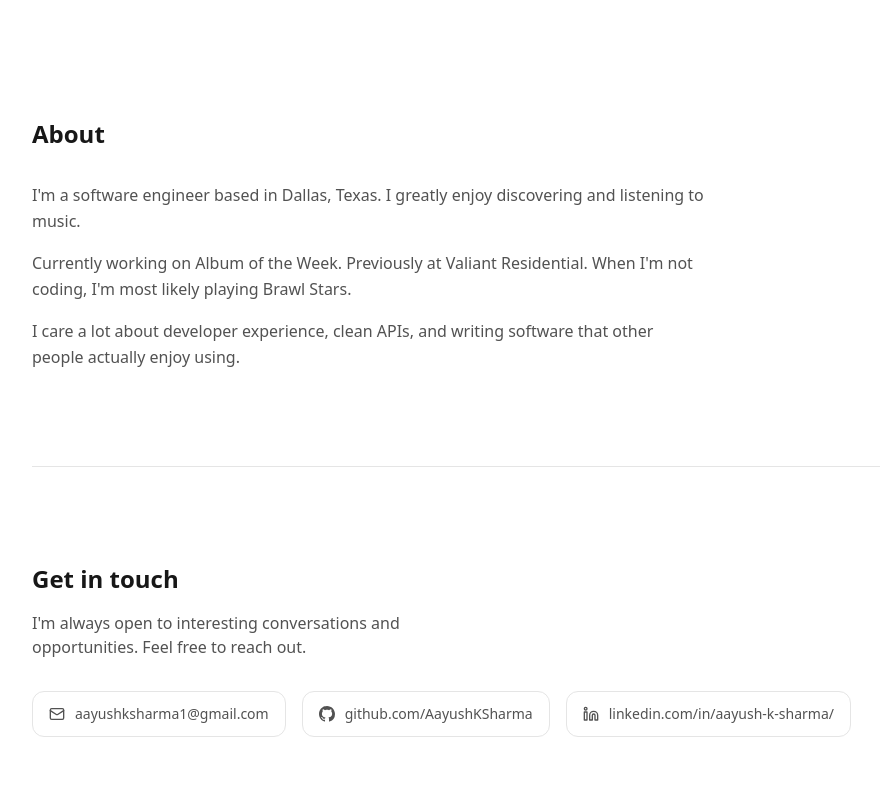
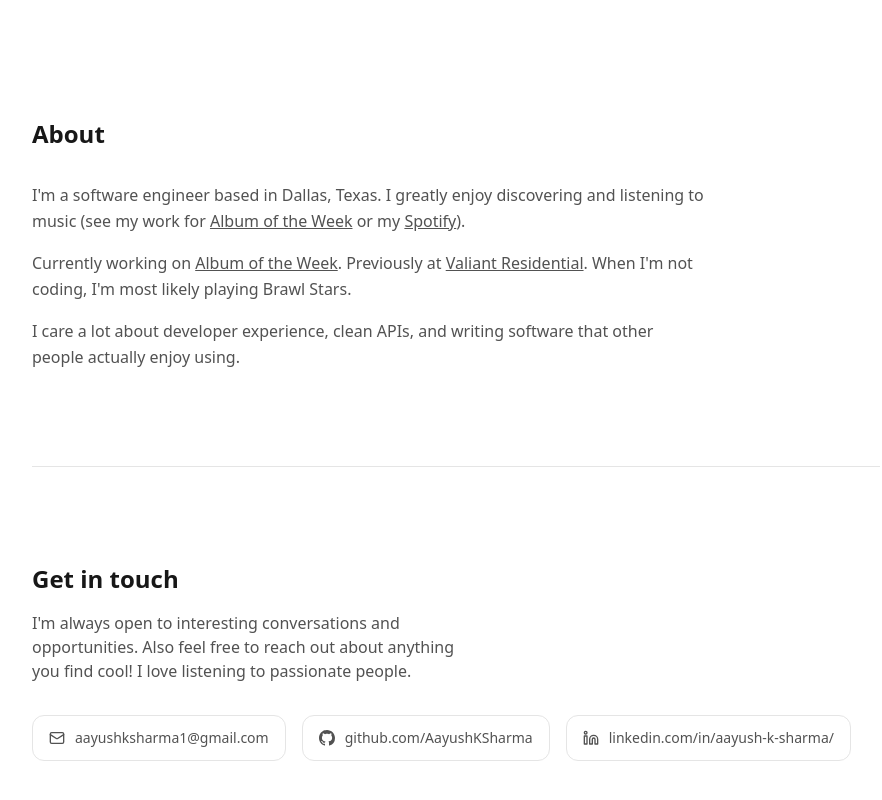
Before and after one commit to AayushKSharma/PortfolioWebsite, a Next.js app: page / in a window 1280 px wide. Shown: the part 698-1498 px from the top of the page, without its empty margins (184-1066 px from the left). Built offline with nearby package versions, Linux system fonts and the light colour scheme.

Commit message:
about refreshed, contact details, aotw content edited and pm qualities started upon

```diff
--- a/components/sections/About.tsx
+++ b/components/sections/About.tsx
@@ -20,10 +20,10 @@
         </h2>
         <div className="max-w-2xl space-y-4 text-neutral-600 dark:text-neutral-400 leading-relaxed">
           <p>
-            I&apos;m a software engineer based in Dallas, Texas. I greatly enjoy discovering and listening to music.
+            I&apos;m a software engineer based in Dallas, Texas. I greatly enjoy discovering and listening to music (see my work for <a href="/projects/aotw" style={{ textDecoration: "underline" }}>Album of the Week</a> or my <a href="https://open.spotify.com/user/meowmaster6400?si=2d52bb77274947b4" target="_blank" rel="noopener noreferrer" style={{ textDecoration: "underline" }}>Spotify</a>).
           </p>
           <p>
-            Currently working on <a href="https://www.tamuaotw.com/" target="_blank" rel="noopener noreferrer">Album of the Week</a>. Previously at <a href="https://valiantresidential.com/" target="_blank" rel="noopener noreferrer">Valiant Residential</a>.
+            Currently working on <a href="/projects/aotw" style={{ textDecoration: "underline" }}>Album of the Week</a>. Previously at <a href="https://valiantresidential.com/" target="_blank" rel="noopener noreferrer"  style={{ textDecoration: "underline" }}>Valiant Residential</a>.
             When I&apos;m not coding, I&apos;m most likely playing Brawl Stars.
           </p>
           <p>
--- a/components/sections/Contact.tsx
+++ b/components/sections/Contact.tsx
@@ -42,7 +42,7 @@
           Get in touch
         </h2>
         <p className="text-neutral-600 dark:text-neutral-400 mb-8 max-w-md">
-          I&apos;m always open to interesting conversations and opportunities. Feel free to reach out.
+          I&apos;m always open to interesting conversations and opportunities. Also feel free to reach out about anything you find cool! I love listening to passionate people.
         </p>
         <div className="flex flex-col sm:flex-row gap-4">
           {links.map(({ label, href, icon: Icon, display }) => (
--- a/content/projects/aotw.mdx
+++ b/content/projects/aotw.mdx
@@ -3,7 +3,7 @@
 description: "Dec 2023 - May 2026, Lead Dev/Product Eng for 200+ member university club"
 tech: ["React",  "Express.js", "PostgreSQL", "TypeScript", "REST", "GitHub Actions", "Project Management"]
 githubUrl: ""
-url: "https://www.tamuaotw.com/"
+liveUrl: "https://www.tamuaotw.com/"
 featured: true
 ---
 
@@ -59,4 +59,14 @@
 
 # Project Management / Soft Skill Growth
 
-Another major aspect of my time leading AotW [TODO]
+I've spent 2 and half years as a dev for Automation within AotW, and a year and a half of that as the chair (i.e. the lead). In terms of operations, my goals going in taking the position were to:
+1. Iron out DevOps and give the team a reliable way of allocating engineering hours, roadmapping features, and resolving bugs.
+2. Create CI/CD and testing tools so that we can reliably and quickly ship features.
+
+To this end I implemented:
+- An __in-house task management spreadsheet__, designed to have minimal overhead while cleanly communicating feature status, expectations, and current buildout and to give a single source of truth about the man hour allocation for any given period of time.
+- A __refactor of Git structure__, eliminating vestigial master branch that created unnecessary concurrency debt; this was paired with GitHub CI/CD pipelines using GitHub Actions, both working to ensure readable Git trees.
+- A __streamlined onbaording process__, resulting in 24% shorter time-to-productivity gap for new developers.
+- A new interview process, honed in on collaborative project based development in-person that aimed to capture the ability of candidates to mesh into a team, lead/follow when needed, gather requirements, and thoughtfully use AI tools.
+
+This experience with AotW taught me much when it comes to technical leadership. Answering to someone above you, working alongside other non-technical teams, and aligning a group of busy full-time cs students on an engineering goal were all novel to me.
```
